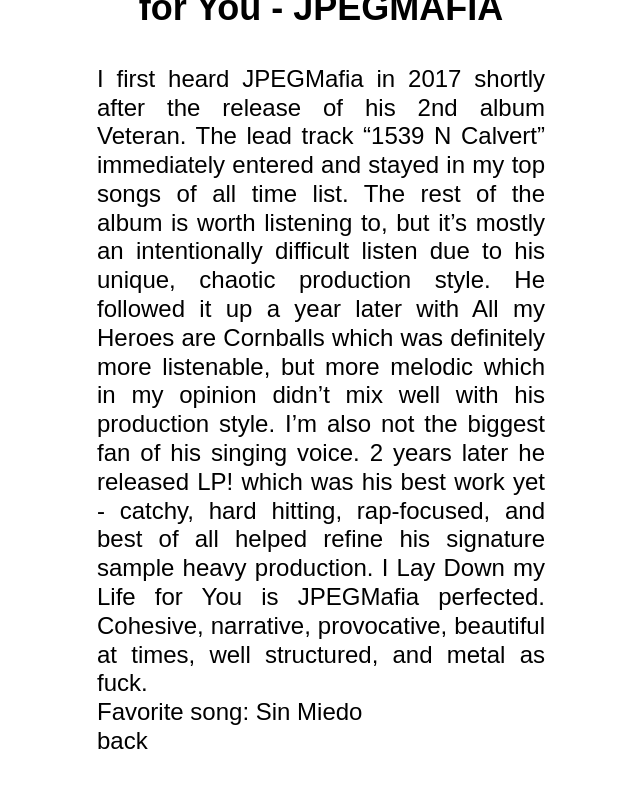
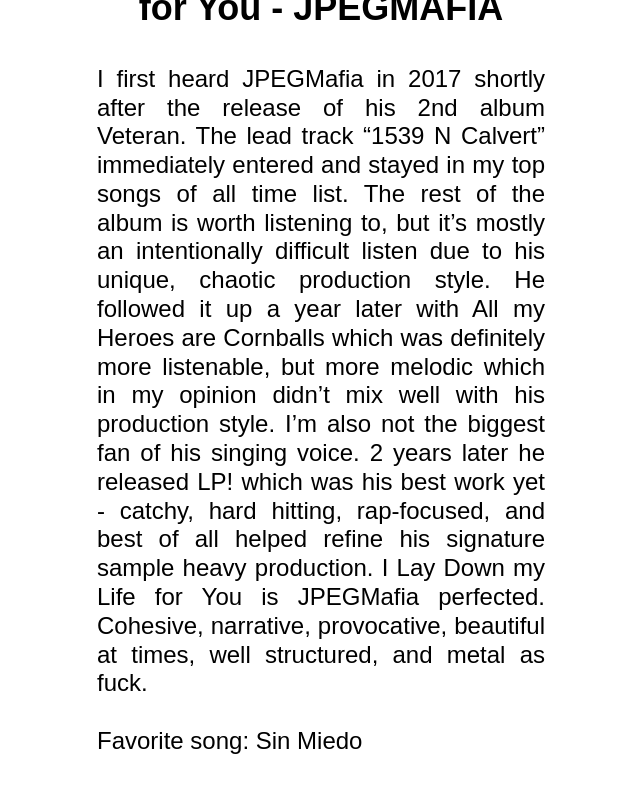
Before and after one commit to DylanRhymaun/personal-website, a Jekyll site: the page built from writing/fun/albumsof2024.md, in a window 1280 px wide and 900 px high, scrolled down 20881 px. Shown: the top 793 px of the window, without its empty margins (319-959 px from the left). Built offline with Jekyll 4.4.1, drawn with Linux system fonts in a browser that asks for light colours; some web fonts are replaced.

Commit message:
Quick fix

```diff
--- a/writing/fun/albumsof2024.md
+++ b/writing/fun/albumsof2024.md
@@ -157,7 +157,6 @@ Favorite song: The Ballad of Matt & Mica<br><br>
 <h2>1. I Lay Down my Life for You - JPEGMAFIA</h2><br>
 	I first heard JPEGMafia in 2017 shortly after the release of his 2nd album Veteran. The lead track “1539 N Calvert” immediately entered and stayed in my top songs of all time list. The rest of the album is worth listening to, but it’s mostly an intentionally difficult listen due to his unique, chaotic production style. He followed it up a year later with All my Heroes are Cornballs which was definitely more listenable, but more melodic which in my opinion didn’t mix well with his production style. I’m also not the biggest fan of his singing voice. 2 years later he released LP! which was his best work yet - catchy, hard hitting, rap-focused, and best of all helped refine his signature sample heavy production. I Lay Down my Life for You is JPEGMafia perfected. Cohesive, narrative, provocative, beautiful at times, well structured, and metal as fuck.
 	<br>
+	<br>
+
 Favorite song: Sin Miedo
-
-
-[back](./././)
```
